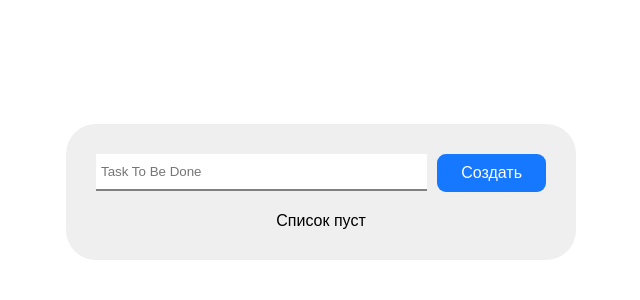
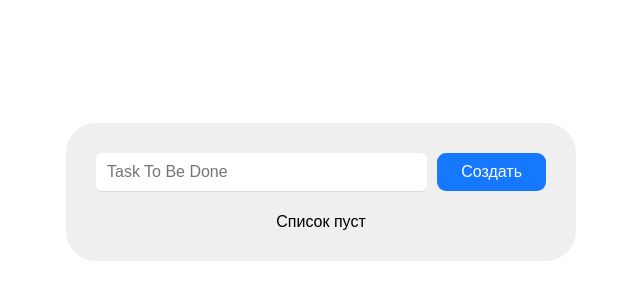
Before and after one commit to BentonFraizer/CRM-System, a Vue app: page / in a window 1280 px wide. Shown: the part 208-508 px from the top of the page, without its empty margins (319-959 px from the left). Built offline with nearby package versions, Linux system fonts and the light colour scheme; no server answers.

Commit message:
ED-2110 feat(todo-list): add Input ui component

```diff
--- a/src/components/CreateTask.vue
+++ b/src/components/CreateTask.vue
@@ -3,6 +3,7 @@ import { ref } from 'vue'
 import { createTask } from '@/api/tasksApi.ts'
 import { validateTaskTitle } from '@/helpers/helpers.ts'
 import Button from '@/ui/Button.vue'
+import Input from '@/ui/Input.vue'
 
 const emit = defineEmits<{
   taskCreated: []
@@ -35,38 +36,22 @@ const handleAddTask = async () => {
 
 <template>
   <form @submit.prevent="handleAddTask" class="add-task">
-    <div class="input-wrapper">
-      <input type="text" placeholder="Task To Be Done" v-model.trim="newTaskTitle" />
-      <span class="error-message">{{ errorMessage }}</span>
-    </div>
+    <Input
+      type="text"
+      placeholder="Task To Be Done"
+      v-model:value.trim="newTaskTitle"
+      :error-message="errorMessage"
+      size="large"
+      style-name="border: 0; border-bottom: 1px solid var(--border-btn-default)"
+    />
     <Button html-type="submit" type="primary" size="large">Создать</Button>
   </form>
 </template>
 
 <style scoped>
-/* Добавление задачи */
 .add-task {
   width: 100%;
   display: flex;
   gap: 10px;
-
-  & input {
-    padding: 10px 5px;
-    border: 0;
-    border-bottom: 2px solid var(--border);
-  }
-}
-
-.input-wrapper {
-  width: 100%;
-  display: flex;
-  flex-direction: column;
-  gap: 5px;
-}
-
-.error-message {
-  color: var(--danger);
-  font-size: 14px;
-  height: 16px;
 }
 </style>
--- a/src/components/TaskItem.vue
+++ b/src/components/TaskItem.vue
@@ -5,6 +5,7 @@ import { updateTask, deleteTask } from '@/api/tasksApi.ts'
 import type { Task } from '@/types/task.ts'
 import Checkbox from '@/ui/Checkbox.vue'
 import IconButton from '@/ui/IconButton.vue'
+import Input from '@/ui/Input.vue'
 
 defineProps<{
   task: Task
@@ -75,11 +76,14 @@ const handleCancelEdit = () => {
     <template v-if="isEdit">
       <form @submit.prevent="handleUpdateTask(task)">
         <div class="tasks-list__edit-left">
-          <input type="text" v-model.trim="editableTaskTitle" />
-          <span class="error-message">{{ editableTaskErrorMessage }}</span>
+          <Input
+            type="text"
+            v-model:value.trim="editableTaskTitle"
+            :error-message="editableTaskErrorMessage"
+          />
         </div>
         <div class="tasks-list__right">
-          <IconButton icon-name="check" html-type="submit" />
+          <IconButton icon-name="check" type="submit" />
           <IconButton icon-name="close" @click="handleCancelEdit" />
         </div>
       </form>
@@ -121,12 +125,9 @@ const handleCancelEdit = () => {
 }
 
 .tasks-list__edit-left {
+  width: 70%;
   display: flex;
   flex-direction: column;
-
-  & input {
-    width: 270px;
-  }
 }
 
 .tasks-list__right {
--- a/src/ui/IconButton.vue
+++ b/src/ui/IconButton.vue
@@ -1,12 +1,8 @@
 <script setup lang="ts">
 import { type ButtonHTMLAttributes, ref } from 'vue'
 
-const {
-  htmlType = 'button',
-  disabled,
-  iconName,
-} = defineProps<{
-  htmlType?: ButtonHTMLAttributes['type']
+const { type = 'button', iconName } = defineProps<{
+  type?: ButtonHTMLAttributes['type']
   iconName: 'edit' | 'trash' | 'check' | 'close'
   disabled?: boolean
 }>()
@@ -19,13 +15,7 @@ const resultClass = ref<string>(`icon--${iconName}`)
 </script>
 
 <template>
-  <button
-    :type="htmlType"
-    :disabled="disabled"
-    class="icon"
-    :class="resultClass"
-    @click="$emit('click')"
-  ></button>
+  <button :type :disabled class="icon" :class="resultClass" @click="$emit('click')"></button>
 </template>
 
 <style scoped>
--- /dev/null
+++ b/src/ui/Input.vue
@@ -0,0 +1,74 @@
+<script setup lang="ts">
+import { type InputTypeHTMLAttribute, ref } from 'vue'
+
+const {
+  type = 'text',
+  placeholder,
+  errorMessage,
+  disabled,
+  size = 'medium',
+  className = '',
+  styleName = '',
+} = defineProps<{
+  type: InputTypeHTMLAttribute
+  placeholder?: string
+  errorMessage?: string
+  disabled?: boolean
+  size?: 'small' | 'medium' | 'large'
+  className?: string
+  styleName?: string
+}>()
+
+const value = defineModel('value')
+const resultClass = ref<string>(`${className} ${size}`)
+</script>
+
+<template>
+  <div class="input-wrapper">
+    <input
+      :type
+      :placeholder="placeholder"
+      :disabled="disabled"
+      v-model="value"
+      :class="resultClass"
+      :style="styleName"
+    />
+    <span class="error-message">{{ errorMessage }}</span>
+  </div>
+</template>
+
+<style scoped>
+input {
+  font-size: 14px;
+  padding: 10px 5px;
+  border: 1px solid var(--border);
+  border-radius: 6px;
+}
+
+.input-wrapper {
+  width: 100%;
+  display: flex;
+  flex-direction: column;
+  gap: 5px;
+}
+
+.error-message {
+  color: var(--danger);
+  font-size: 14px;
+  height: 16px;
+}
+
+.small {
+  padding: 3px 7px;
+  border-radius: 4px;
+}
+
+.medium {
+  padding: 7px 11px;
+}
+
+.large {
+  padding: 10px 11px;
+  font-size: 16px;
+}
+</style>
```
